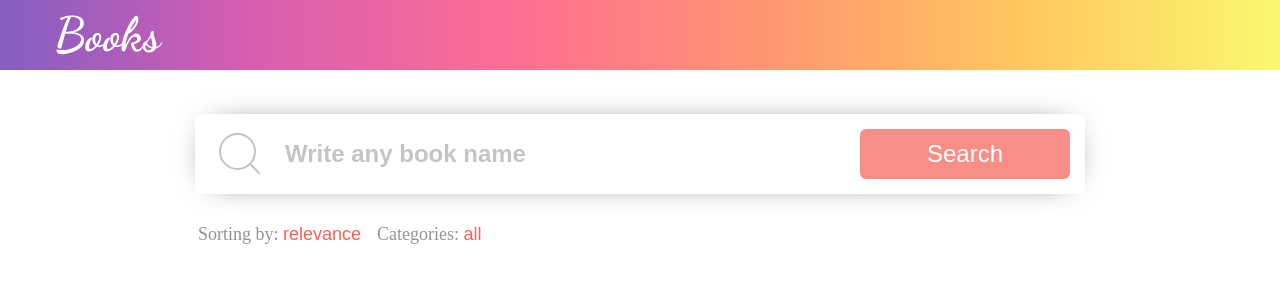
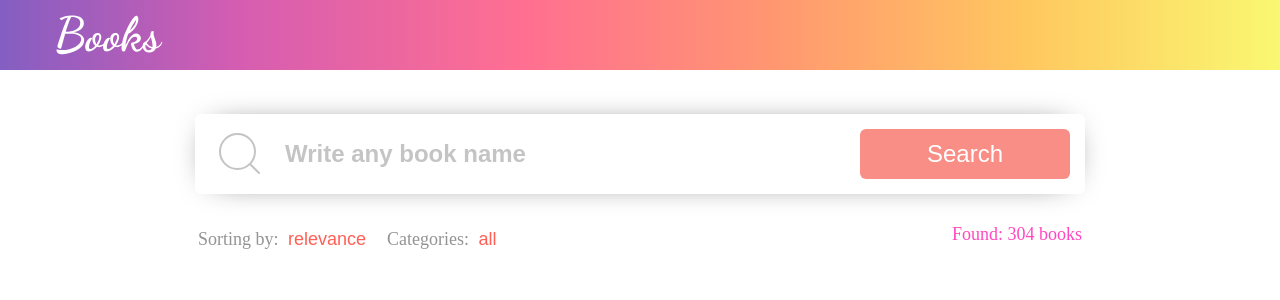
Before and after one commit to Hurma12253/books-finder, a React (Create React App) app: page / in a window 1280 px wide. Shown: the top 300 px of the page. Built offline with nearby package versions, Linux system fonts and the light colour scheme.

Commit message:
fix: correct styles

```diff
--- a/src/components/select/Select.scss
+++ b/src/components/select/Select.scss
@@ -5,6 +5,7 @@
 	background: 0;
 	color: $select-color;
 	font-size: 18px;
+	padding: 5px;
 	cursor: pointer;
 
 	&__label {
--- a/src/pages/Home.tsx
+++ b/src/pages/Home.tsx
@@ -47,6 +47,9 @@ const Home: React.FC = () => {
 							<option value="architecture">architecture</option>
 						</Select>
 					</div>
+					<div className="selects__block">
+						<div className="books-found">Found: 304 books</div>
+					</div>
 				</div>
 			</form>
 		</Container>
--- a/src/styles/base/_variables.scss
+++ b/src/styles/base/_variables.scss
@@ -12,5 +12,6 @@ $placeholder-color: #c4c4c4;
 $primary-color: rgba(244, 67, 54, 0.6);
 $select-color: rgba(255, 17, 0, 0.67);
 $select-label-color: #949494;
+$pink-color: rgba(255, 0, 168, 0.72);
 
 $mobile-breakpoint: 600px;
--- a/src/styles/pages/Home.scss
+++ b/src/styles/pages/Home.scss
@@ -4,6 +4,8 @@
 	}
 
 	&__selects {
+		display: flex;
+		justify-content: space-between;
 		padding: 30px 8px;
 	}
 }
@@ -21,3 +23,8 @@
 		}
 	}
 }
+
+.books-found {
+	font-size: 18px;
+	color: $pink-color;
+}
```
